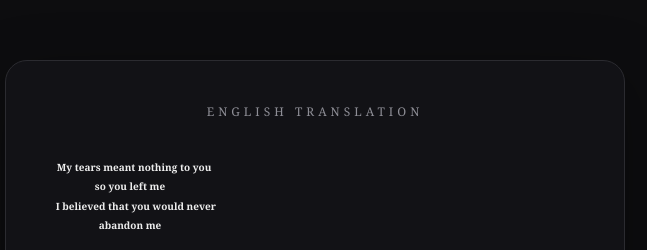
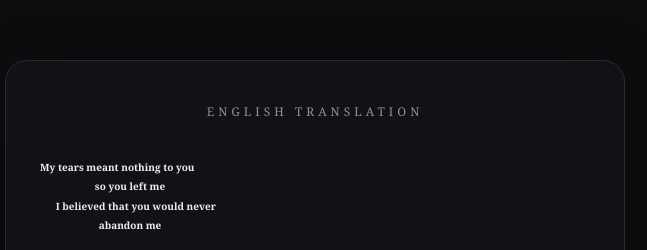
Before and after one commit to zaincoreme-web/translation, a plain HTML site: page index.html in a window 1280 px wide. Shown: the part 133-383 px from the top of the page, 325-972 px from the left. Drawn offline with Linux system fonts and the light colour scheme.

Commit message:
Update index.html

```diff
--- a/index.html
+++ b/index.html
@@ -158,7 +158,7 @@ body {
 
         <div class="stanza">
 
-    <span class="line" style="transform: translateX(3ch);">
+    <span <span class="line" style="padding-right: 3ch;">
     My tears meant nothing to you
 </span>
 
```
